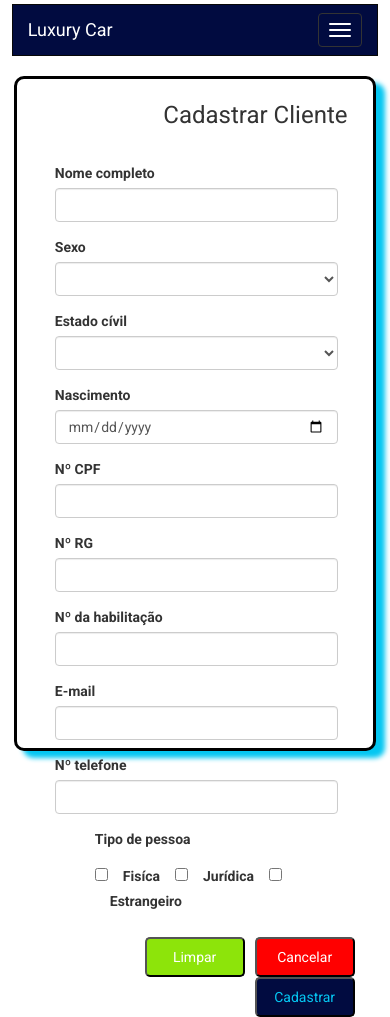
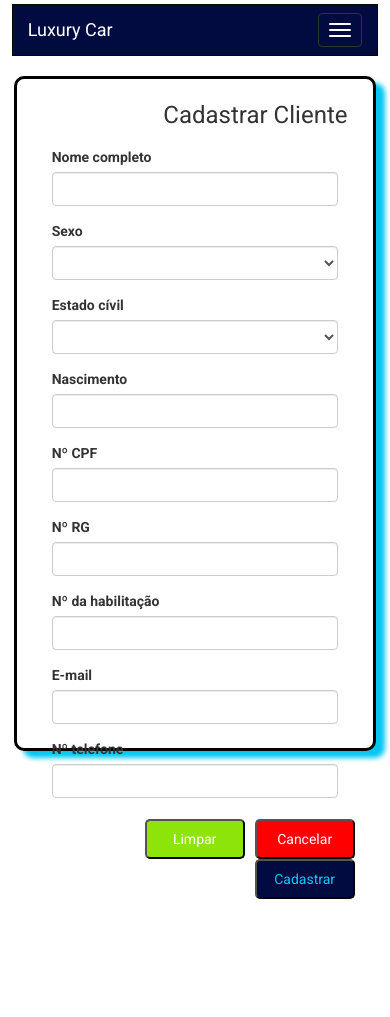
Before and after one commit to yanwiter/projetoFinal, an Angular app in the folder luxuryCar Angular/luxuryCar-Angular/: page /cadastrarCliente in a window 390 px wide. After the commit the page ends 899 px from the top, so only its background shows below. Built offline with nearby package versions, Linux system fonts and the light colour scheme; some icons are missing.

Commit message:
Create Funcionando!!!

```diff
--- a/luxuryCar Angular/luxuryCar-Angular/src/app/components/cadastrar-cliente/cadastrar-cliente.component.css
+++ b/luxuryCar Angular/luxuryCar-Angular/src/app/components/cadastrar-cliente/cadastrar-cliente.component.css
@@ -11,10 +11,10 @@ body {
   box-shadow: 9px 7px 5px #05C7F2;
 }
 
-form {
+/* form {
   margin-left: 1%;
   margin-top: 10%
-}
+} */
 
 .form-check-label {
   margin-left: 15px;
--- a/luxuryCar Angular/luxuryCar-Angular/src/app/components/cadastrar-cliente/cadastrar-cliente.component.html
+++ b/luxuryCar Angular/luxuryCar-Angular/src/app/components/cadastrar-cliente/cadastrar-cliente.component.html
@@ -4,7 +4,7 @@
     <h1>Cadastrar Cliente</h1>
   </div>
 
-  <form>
+  <form class="form">
     <div class="form-row">
       <div class="form-group col-md-3">
         <label for="inputPassword4">Nome completo</label>
@@ -14,7 +14,6 @@
         type="text" class="form-control" id="nomeComp"
         />
       </div>
-
       <div class="form-group col-md-1">
         <label for="inputState">Sexo</label>
         <select
@@ -24,7 +23,7 @@
           <option selected>Selecione</option>
           <option value="MASCULINO"> Masculino</option>
           <option value="FEMININO">Feminino</option>
-          <option value="OUTROS">Outros</option>
+          <option value="OUTRO">Outro</option>
         </select>
       </div>
 
@@ -46,7 +45,7 @@
         <input
         [(ngModel)]="cliente.nascimento"
          name="nascimento"
-        type="date" class="form-control" id="nascimento"/>
+        type="text" class="form-control" id="nascimento"/>
       </div>
 
       <div class="form-group col-md-2">
@@ -125,9 +124,9 @@
           <input type="text" class="form-control" id="telefone"  [(ngModel)]="cliente.telefone"
          name="telefone"/>
         </div>
+      </div>
 
-      </div>
-      <div class="form-check form-group col-md-6">
+      <!-- <div class="form-check form-group col-md-6">
         <ul>
           <label for="inputPassword4">Tipo de pessoa</label>
         </ul>
@@ -142,7 +141,7 @@
           <label class="form-check-label" for="gridCheck"> Estrangeiro </label>
 
         </ul>
-      </div>
+      </div> -->
     </div>
   </form>
   <div class="container">
--- a/luxuryCar Angular/luxuryCar-Angular/src/app/models/Cliente.ts
+++ b/luxuryCar Angular/luxuryCar-Angular/src/app/models/Cliente.ts
@@ -3,7 +3,7 @@ export interface Cliente {
   nomeComp:   string;
   sexo:       any;
   estCivil:   any;
-  nascimento: string;
+  nascimento: String;
   cpf:        string;
   rg:         string;
   telefone:   string;
```
